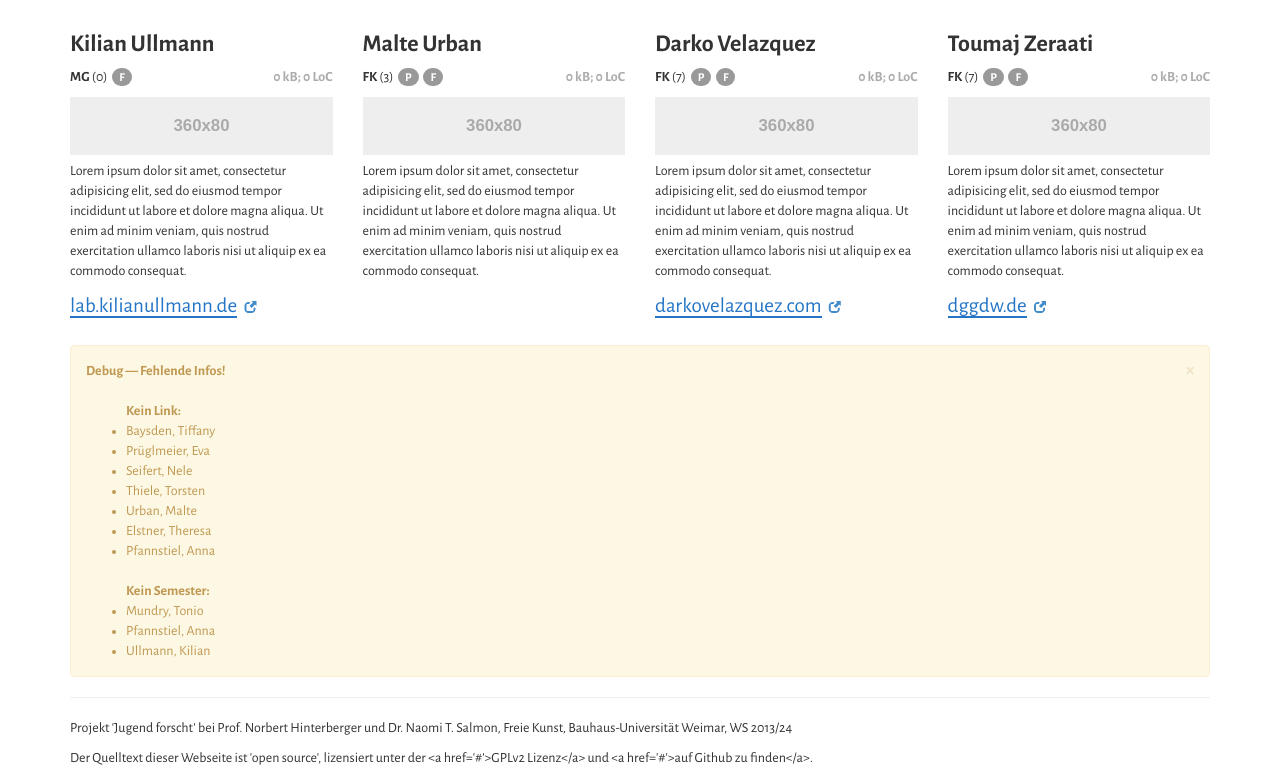
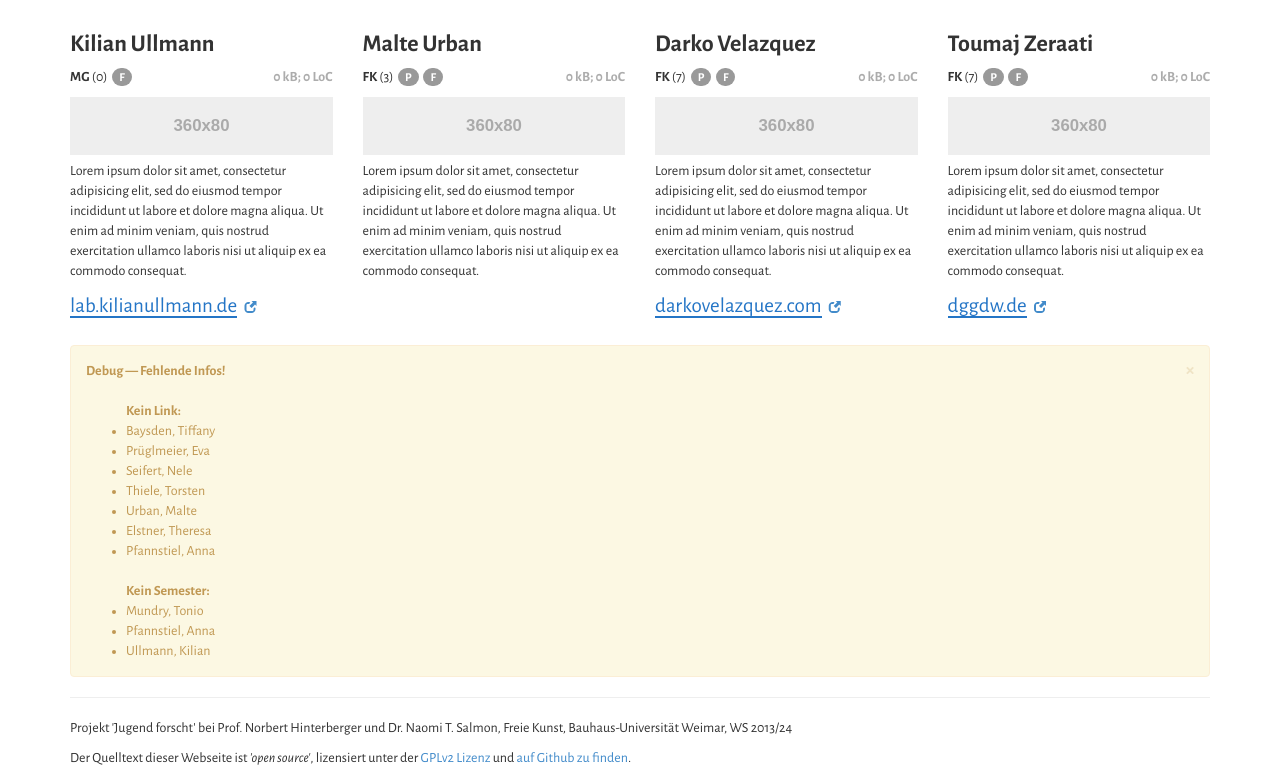
Before and after one commit to bauhaus/jugend-forscht, a website: page index.html in a window 1280 px wide. Shown: the part 2044-2822 px from the top of the page. Drawn offline with nearby package versions, Linux system fonts and the light colour scheme.

Commit message:
#dist: add generated HTML

```diff
--- a/index.html
+++ b/index.html
@@ -872,9 +872,11 @@
 
       <footer>
 
-        <p>Projekt &#x27;Jugend forscht&#x27; bei Prof. Norbert Hinterberger und Dr. Naomi T. Salmon, Freie Kunst, Bauhaus-Universität Weimar, WS 2013/24</p>
+<p>Projekt &#x27;Jugend forscht&#x27; bei Prof. Norbert Hinterberger und Dr. Naomi T. Salmon, Freie Kunst, Bauhaus-Universität Weimar, WS 2013/24</p>
 
-        <p>Der Quelltext dieser Webseite ist &#x27;open source&#x27;, lizensiert unter der &lt;a href=&#x27;#&#x27;&gt;GPLv2 Lizenz&lt;/a&gt; und &lt;a href=&#x27;#&#x27;&gt;auf Github zu finden&lt;/a&gt;.</p>
+
+<p>Der Quelltext dieser Webseite ist <em>&#x27;open source&#x27;</em>, lizensiert unter der <a href="https://github.com/bauhaus/jugend-forscht/blob/gh-pages/LICENSE">GPLv2 Lizenz</a> und <a href="https://github.com/bauhaus/jugend-forscht">auf Github zu finden</a>.</p>
+
 
       </footer>
     </div> <!-- /container -->
```
